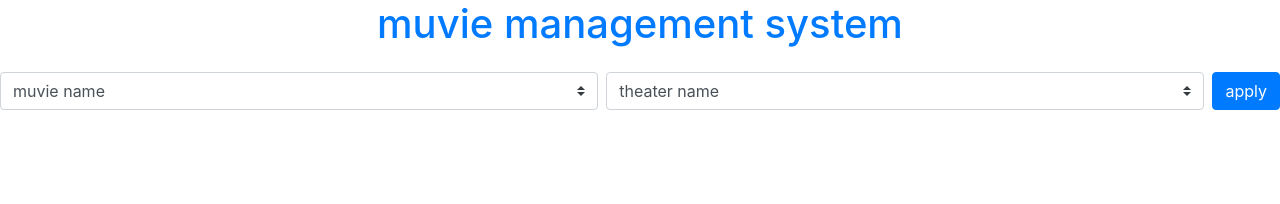
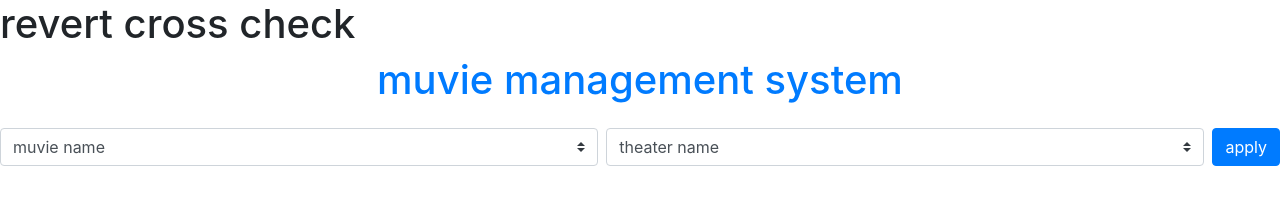
Before and after one commit to vanshikaRathore16/HPractice, a plain HTML site: page index.html in a window 1280 px wide. Drawn offline with nearby package versions, Linux system fonts and the light colour scheme.

Commit message:
revert cross check

```diff
--- a/index.html
+++ b/index.html
@@ -12,6 +12,8 @@
 </head>
 <body>
     <div>
+      <h1>revert cross check
+      </h1>
        <h1 class="text-center mb-4 text-primary">muvie management system</h1>
        <div class="selection d-flex gap-2 align-items-center mt-3" >
          <select id = "muvieSelect" class="custom-select mr-2">
```
